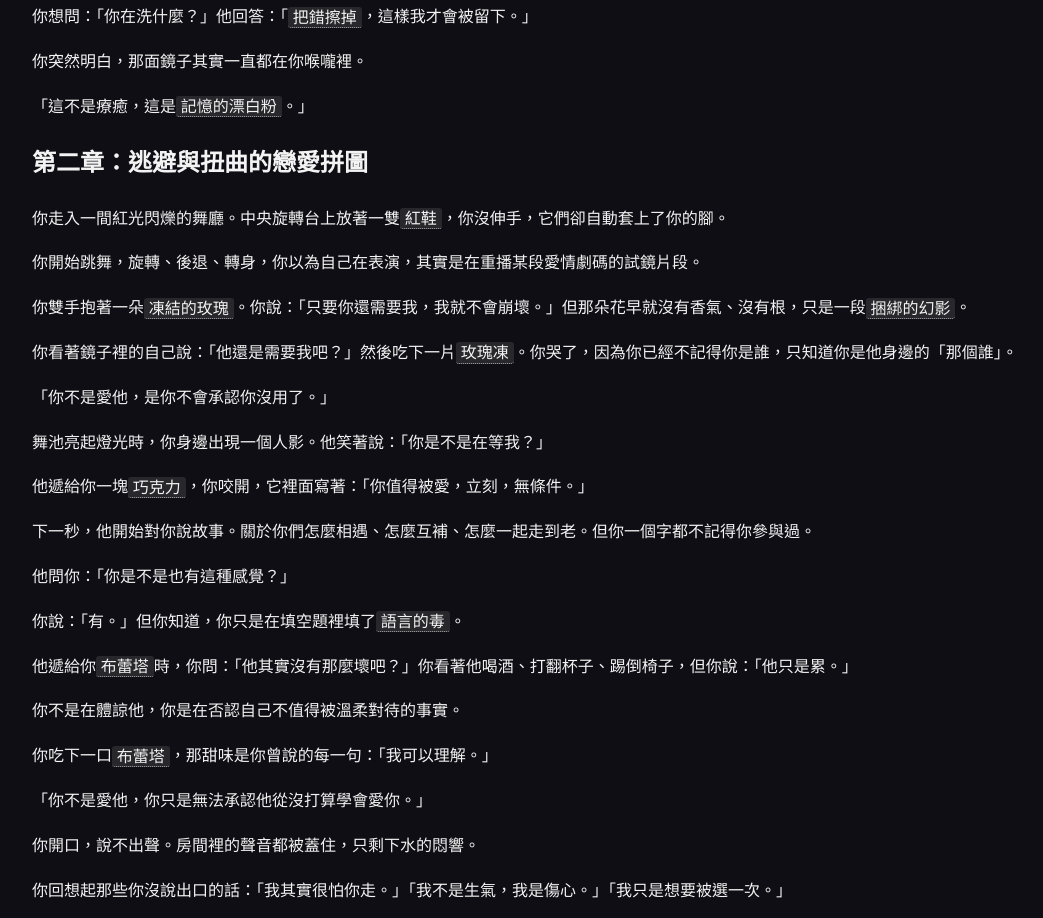
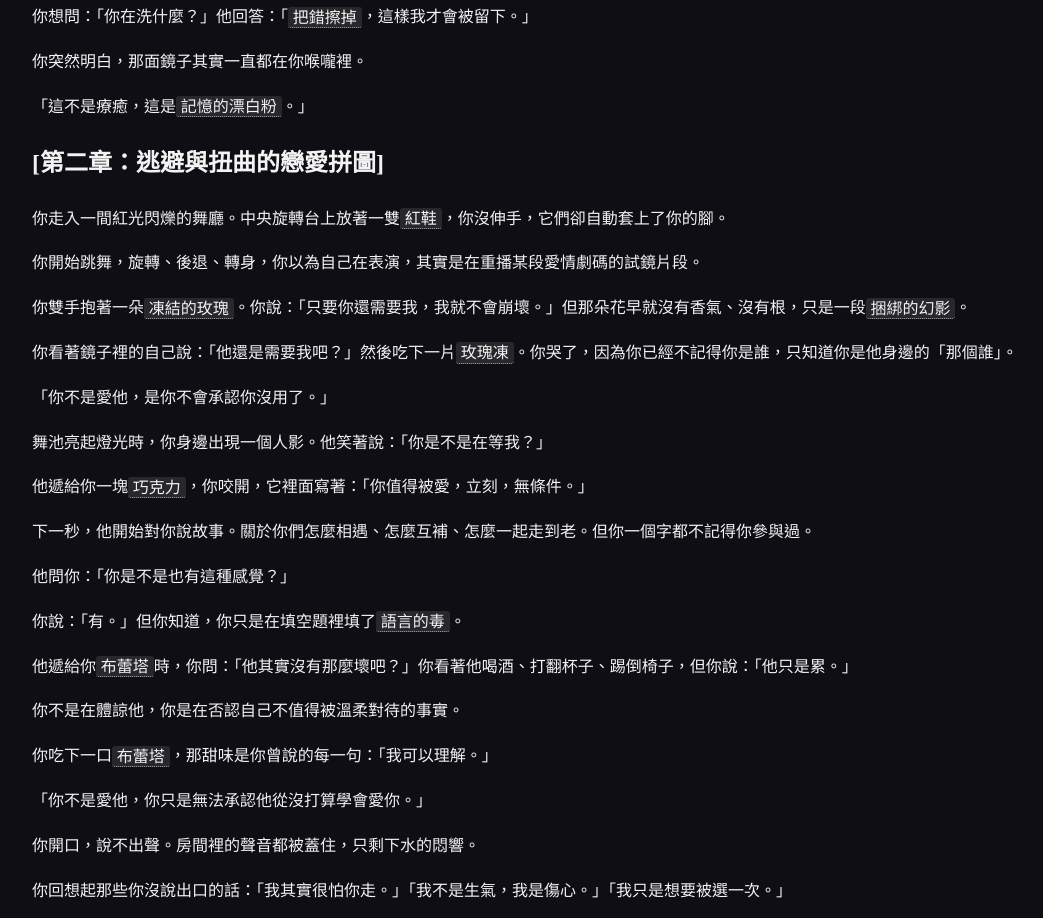
Before and after one commit to biuewolf/sweet-finale, a plain HTML site: page story.html in a window 1280 px wide. Shown: the part 1748-2666 px from the top of the page, without its empty margins (0-1043 px from the left). Drawn offline with Linux system fonts and the light colour scheme.

Commit message:
Update story.html

```diff
--- a/story.html
+++ b/story.html
@@ -158,7 +158,7 @@
   <p class="subtitle">「這不是療癒，這是<span class="term" data-id="4">記憶的漂白粉</span>。」</p>
 
   <section id="chapter2" class="chapter fade-in">
-  <h2>第二章：逃避與扭曲的戀愛拼圖</h2>
+  <h2>[第二章：逃避與扭曲的戀愛拼圖]</h2>
 
   <p>你走入一間紅光閃爍的舞廳。中央旋轉台上放著一雙<span class="term" data-id="6">紅鞋</span>，你沒伸手，它們卻自動套上了你的腳。</p>
 
```
